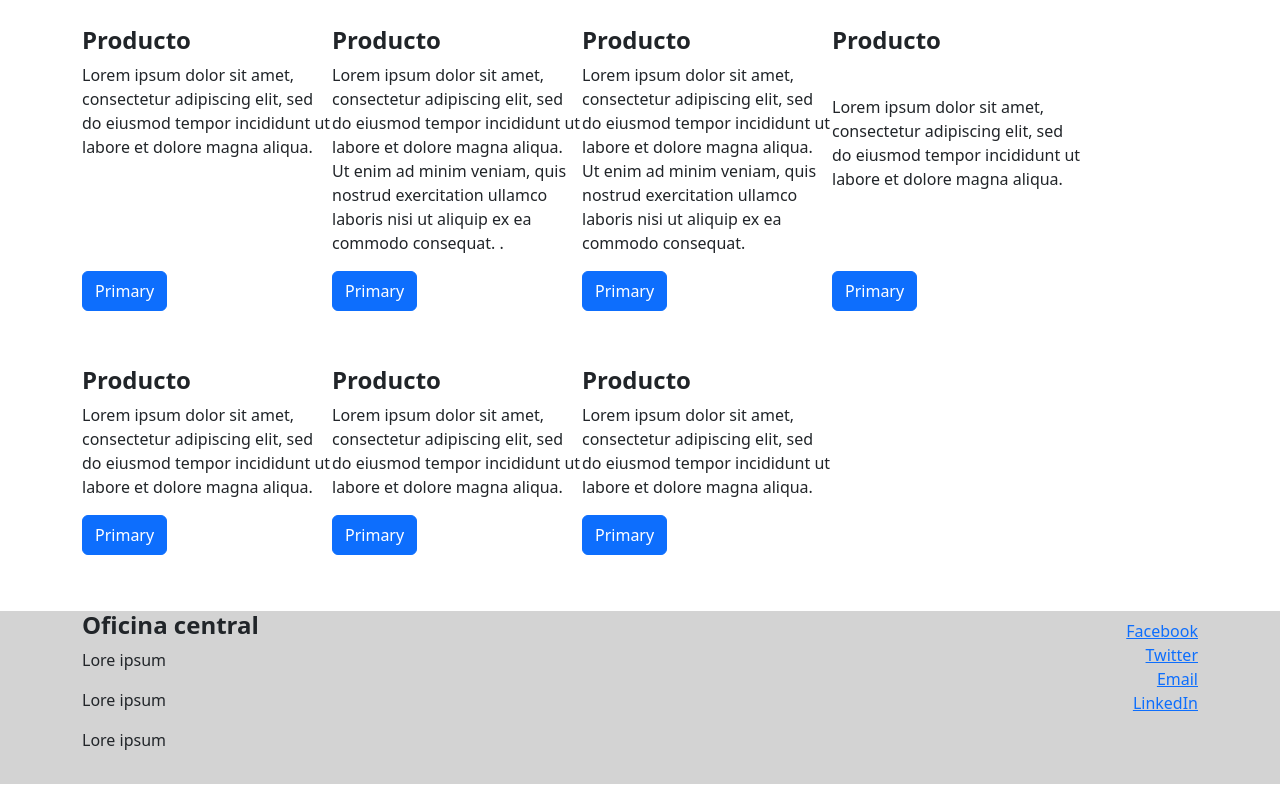
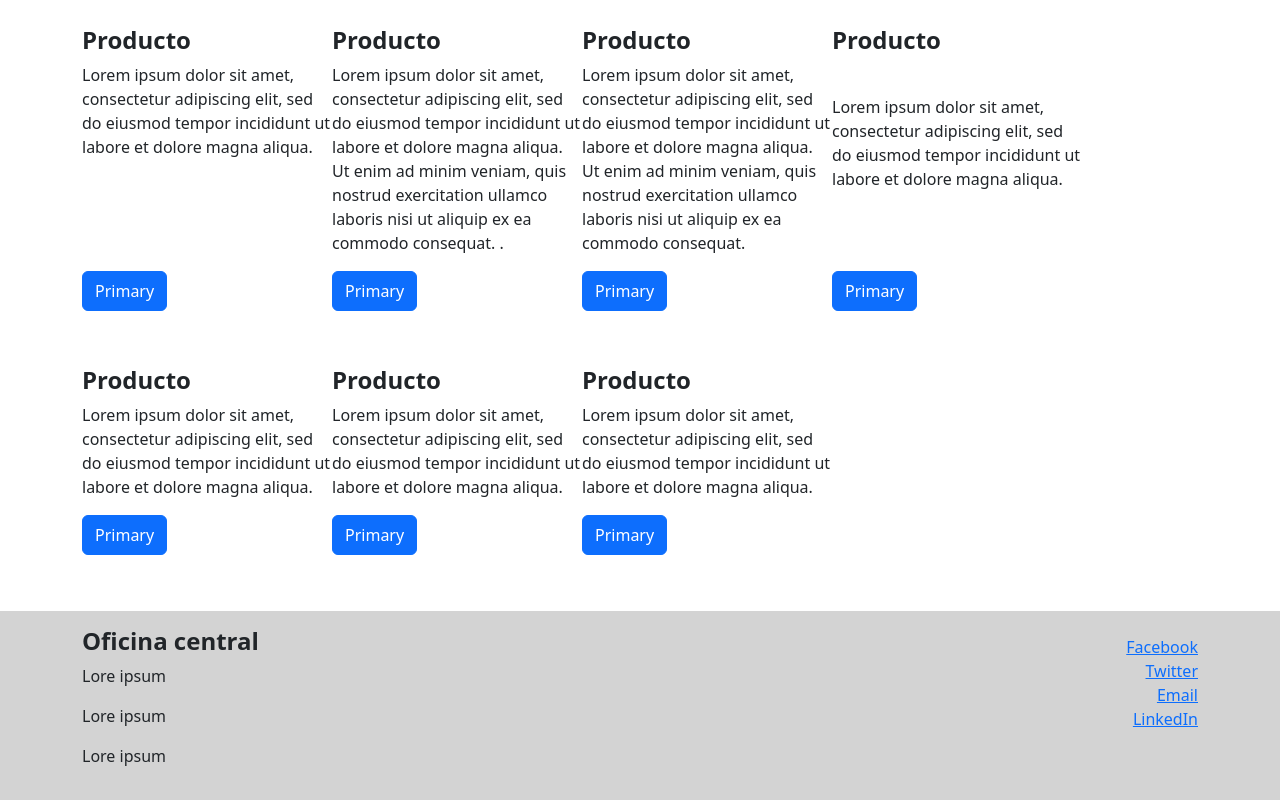
Before and after one commit to japjuan/CourseraTest, a website: page index.html in a window 1280 px wide. Shown: the part 347-1147 px from the top of the page. Drawn offline with nearby package versions, Linux system fonts and the light colour scheme.

Commit message:
Detalles finales

```diff
--- a/index.html
+++ b/index.html
@@ -78,14 +78,13 @@
 <footer>
     <div class="container">
         <div class="row">
-            <address class="col-6">
+            <address class="col-6 pt-3">
                 <h4>Oficina central</h4>
                 <p>Lore ipsum</p>
                 <p>Lore ipsum</p>
                 <p>Lore ipsum</p>
             </address>
-            <div class="col-6 d-flex flex-column align-items-end">
-                <h4></h4>
+            <div class="col-6 d-flex flex-column align-items-end pt-4">
                 <a href="facebook.com">Facebook</a>
                 <a href="facebook.com">Twitter</a>
                 <a href="facebook.com">Email</a>
```
